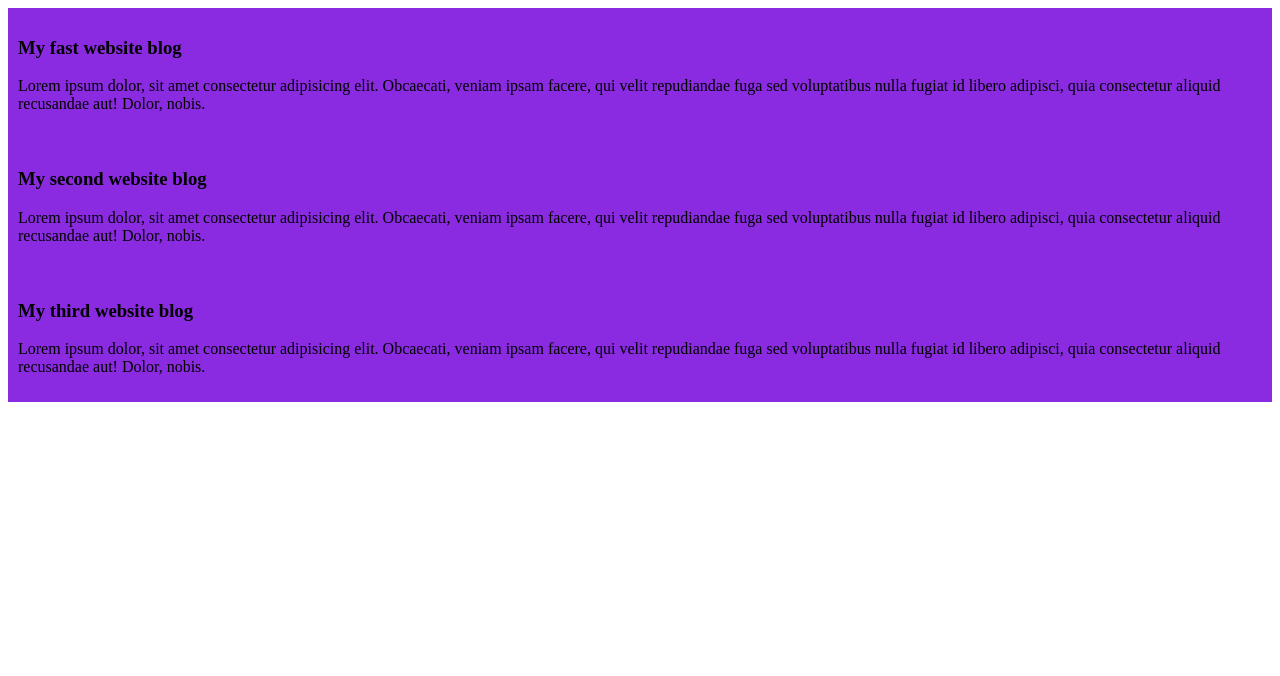
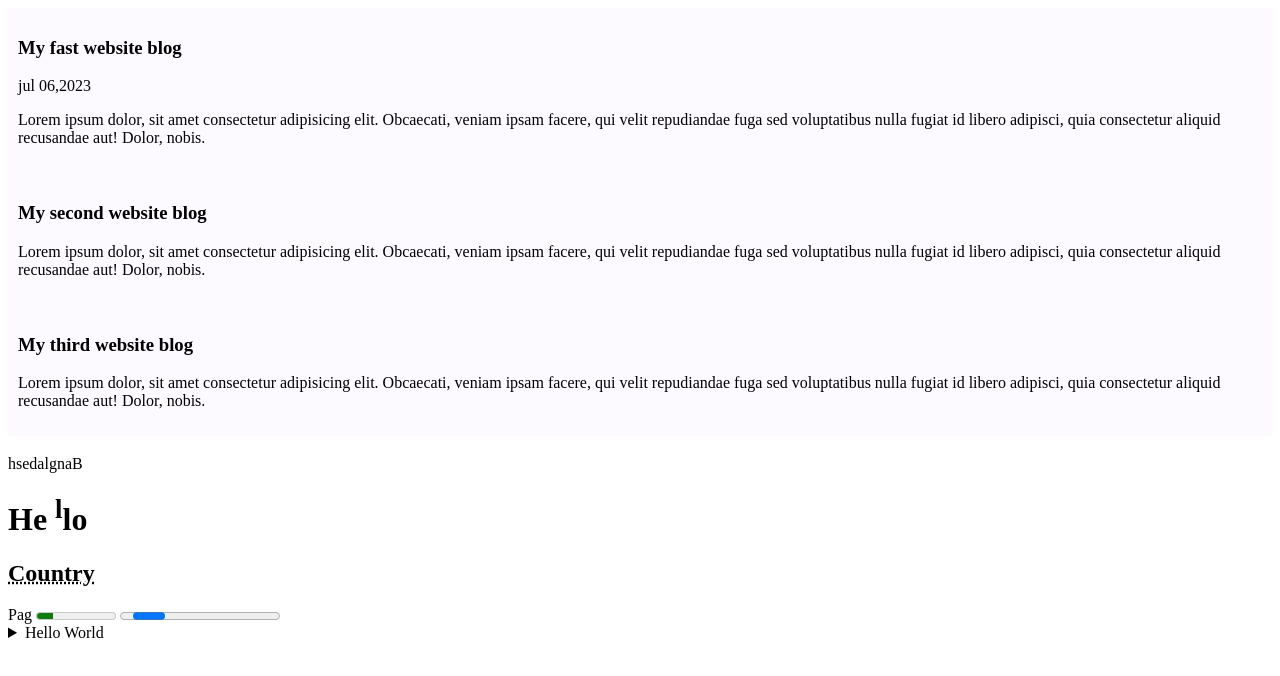
Before and after one commit to kazimdInjamamul/My-first-github-repo, a plain HTML site: page index.html in a window 1280 px wide. Drawn offline with Linux system fonts and the light colour scheme.

Commit message:
added Hello world

```diff
--- a/index.html
+++ b/index.html
@@ -9,6 +9,7 @@
 <body>
     <div>
         <h3>My fast website blog</h3>
+        <time datetime="2021-06-17">jul 06,2023</time>
         <p>Lorem ipsum dolor, sit amet consectetur adipisicing elit. Obcaecati, veniam ipsam facere, qui velit repudiandae fuga sed voluptatibus nulla fugiat id libero adipisci, quia consectetur aliquid recusandae aut! Dolor, nobis.</p>
     </div>
     <div>
@@ -19,6 +20,15 @@
         <h3>My third website blog</h3>
         <p>Lorem ipsum dolor, sit amet consectetur adipisicing elit. Obcaecati, veniam ipsam facere, qui velit repudiandae fuga sed voluptatibus nulla fugiat id libero adipisci, quia consectetur aliquid recusandae aut! Dolor, nobis.</p>
     </div>
-
+    <h3></h3><bdo dir="rtl">Bangladesh</bdo>
+    <h1>He <sup>l</sup>lo</h1>
+    <h2><abbr title="This is Bangladesh">Country</abbr></h2>
+    <label for="disk">Pag</label>
+    <meter id="disk" value="0.2" ></meter>
+    <progress id="disk"></progress>
+    <details>
+        <summary>Hello World</summary>
+        <p>Lorem ipsum dolor sit amet consectetur adipisicing elit. Suscipit nemo facere unde beatae animi quae, totam nostrum assumenda ab aliquam?Lorem ipsum dolor sit amet, consectetur adipisicing elit. Itaque placeat nostrum vel voluptatem incidunt magni debitis temporibus, animi ab. Iste atque dolores rerum. Ducimus qui ut quasi dolore. Repellendus illum molestias laudantium eligendi optio sunt minima eaque qui molestiae. Deserunt vel amet voluptatum itaque odio consequuntur totam accusantium at necessitatibus, ullam quam veniam! Itaque saepe deserunt assumenda magnam officiis unde hic quas velit, quidem odit ea dolor obcaecati voluptatibus laudantium sint placeat quis consequatur cumque, ipsam ullam necessitatibus nam deleniti aperiam? Modi alias necessitatibus itaque laudantium corrupti quas pariatur vero voluptatibus, placeat sed maxime voluptate harum cum, repellendus exercitationem assumenda.</p>
+    </details>
 </body>
 </html>
--- a/styles/Bolgs.css
+++ b/styles/Bolgs.css
@@ -1,4 +1,4 @@
 div{
-    background-color: blueviolet;
+    background-color: rgb(252, 249, 255);
     padding: 10px;
 }
```
